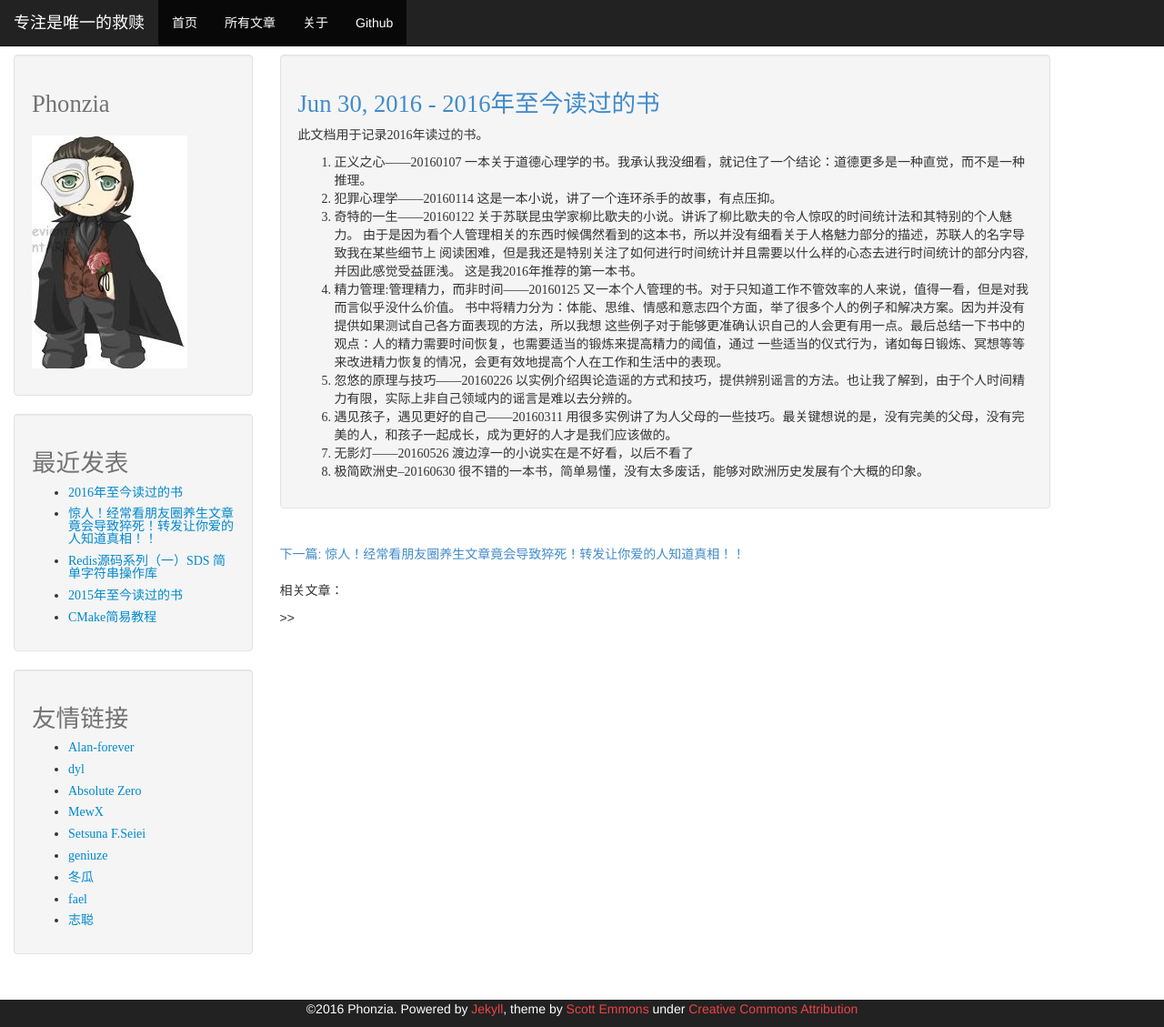
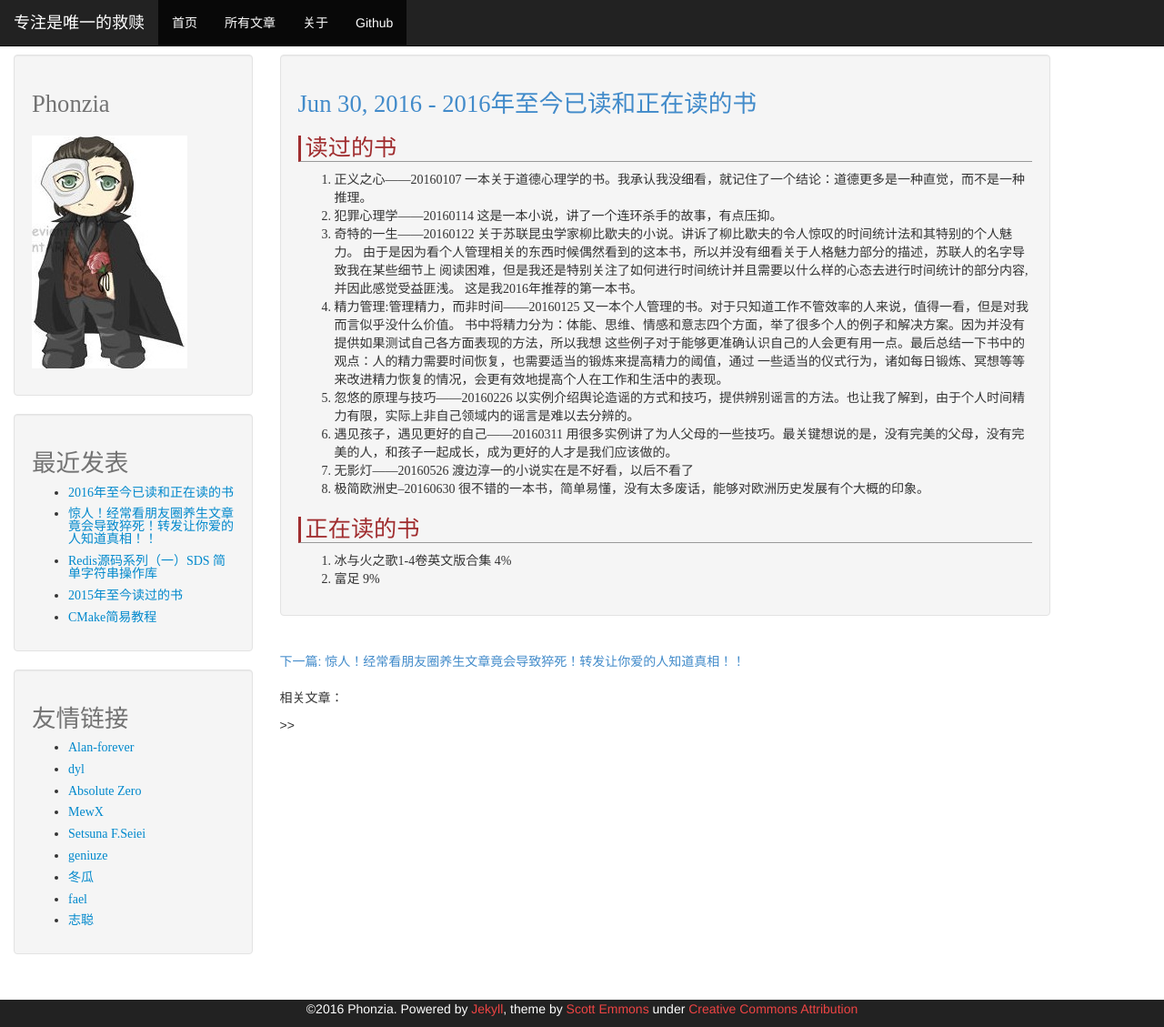
Before and after one commit to phonzia/old_blog, a Jekyll site: the page built from _posts/2016-06-30-BooksRead.md, in a window 1280 px wide and 1129 px high. Shown: the whole window at 91% size. Built offline with Jekyll 4.4.1, drawn with Linux system fonts in a browser that asks for light colours; Markdown is read by kramdown in place of the engine named in the settings; comment, search, counter and statistics services are not loaded.

Commit message:
Update 2016年至今已读和正在读的书

```diff
--- a/_posts/2016-06-30-BooksRead.md
+++ b/_posts/2016-06-30-BooksRead.md
@@ -1,10 +1,10 @@
 ---
 layout: post
-title: 2016年至今读过的书
+title: 2016年至今已读和正在读的书
 categories: ''
 tags: ''
 ---
-此文档用于记录2016年读过的书。
+## 读过的书
 
 1. 正义之心——20160107 一本关于道德心理学的书。我承认我没细看，就记住了一个结论：道德更多是一种直觉，而不是一种推理。
 2. 犯罪心理学——20160114 这是一本小说，讲了一个连环杀手的故事，有点压抑。
@@ -20,3 +20,7 @@ tags: ''
 6. 遇见孩子，遇见更好的自己——20160311 用很多实例讲了为人父母的一些技巧。最关键想说的是，没有完美的父母，没有完美的人，和孩子一起成长，成为更好的人才是我们应该做的。
 7. 无影灯——20160526 渡边淳一的小说实在是不好看，以后不看了
 8. 极简欧洲史--20160630 很不错的一本书，简单易懂，没有太多废话，能够对欧洲历史发展有个大概的印象。
+
+## 正在读的书
+1. 冰与火之歌1-4卷英文版合集 4%
+2. 富足 9%
```
